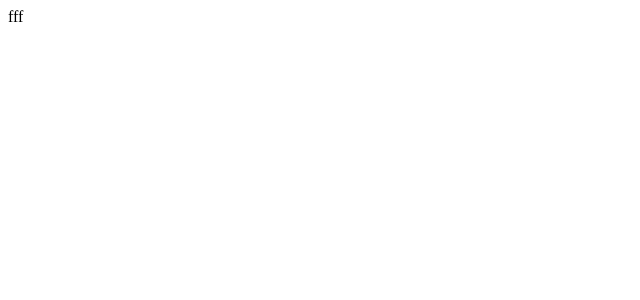
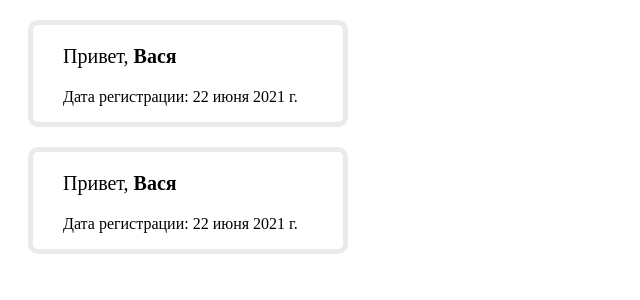
Before and after one commit to lavr-tsiporin/Archakov, a React (Create React App) app: page / in a window 1280 px wide. Shown: the top 300 px of the page, without its empty margins (0-640 px from the left). Built offline with nearby package versions, Linux system fonts and the light colour scheme.

Commit message:
Complete DZ-1

```diff
--- a/public/index.html
+++ b/public/index.html
@@ -24,7 +24,7 @@
       work correctly both with client-side routing and a non-root public URL.
       Learn how to configure a non-root public URL by running `npm run build`.
     -->
-    <title>React App</title>
+    <title>Archakov Tutorial</title>
   </head>
   <body>
     <noscript>You need to enable JavaScript to run this app.</noscript>
--- a/src/App.js
+++ b/src/App.js
@@ -1,7 +1,9 @@
+import { TutorialOne } from "./tutorial-1/TutorialOne";
+
 export function App() {
   return (
-    <div className="App">
-      fff
+    <div>
+      <TutorialOne/>
     </div>
   );
 }
--- a/src/index.js
+++ b/src/index.js
@@ -1,5 +1,6 @@
 import React from 'react';
 import ReactDOM from 'react-dom';
+
 import App from './App';
 
 ReactDOM.render(
--- /dev/null
+++ b/src/tutorial-1/TutorialOne.css
@@ -0,0 +1,11 @@
+.wrapper {
+    border: 5px solid #eaeaea;
+    border-radius: 10px;
+    max-width: 250px;
+    margin: 20px;
+    padding: 0 30px;
+}
+
+.name {
+    font-size: 20px;
+}
--- /dev/null
+++ b/src/tutorial-1/TutorialOne.js
@@ -0,0 +1,24 @@
+import { ProfileFunc } from "./components/Profile/ProfileFunc";
+import { ProfileClass } from "./components/Profile/ProfileClass";
+import './TutorialOne.css'
+
+export const TutorialOne = () => {
+  const profile = {
+    name: 'Вася',
+    date: new Date(2021, 5, 22).toLocaleDateString('ru-RU', {
+      day: 'numeric',
+      month: 'long',
+      year: 'numeric'
+    })
+  }
+  return (
+    <div>
+      <ProfileFunc
+        data={profile}
+      />
+      <ProfileClass
+        data={profile}
+      />
+    </div>
+  )
+}
--- /dev/null
+++ b/src/tutorial-1/components/Profile/ProfileClass.js
@@ -0,0 +1,13 @@
+import React from 'react'
+
+export class ProfileClass extends React.Component {
+  render() {
+    const { name, date } = this.props.data
+    return (
+      <div className="wrapper">
+        <p className="name">Привет, <b>{name}</b></p>
+        <p>Дата регистрации: {date}</p>
+      </div>
+    );
+  }
+}
--- /dev/null
+++ b/src/tutorial-1/components/Profile/ProfileFunc.js
@@ -0,0 +1,11 @@
+import React from 'react';
+
+export const ProfileFunc = ({ data }) => {
+  const { name, date } = data
+  return (
+    <div className="wrapper">
+      <p className="name">Привет, <b>{name}</b></p>
+      <p>Дата регистрации: {date}</p>
+    </div>
+  );
+};
```
